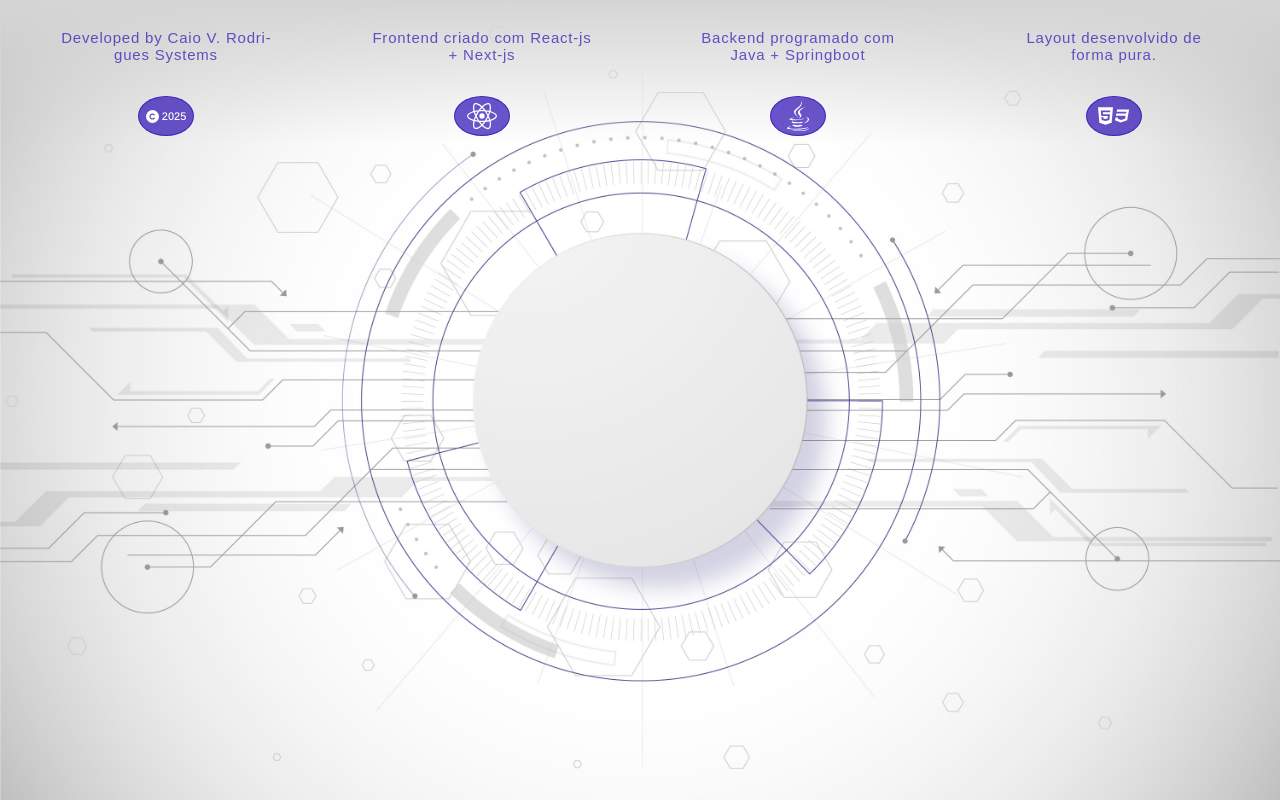
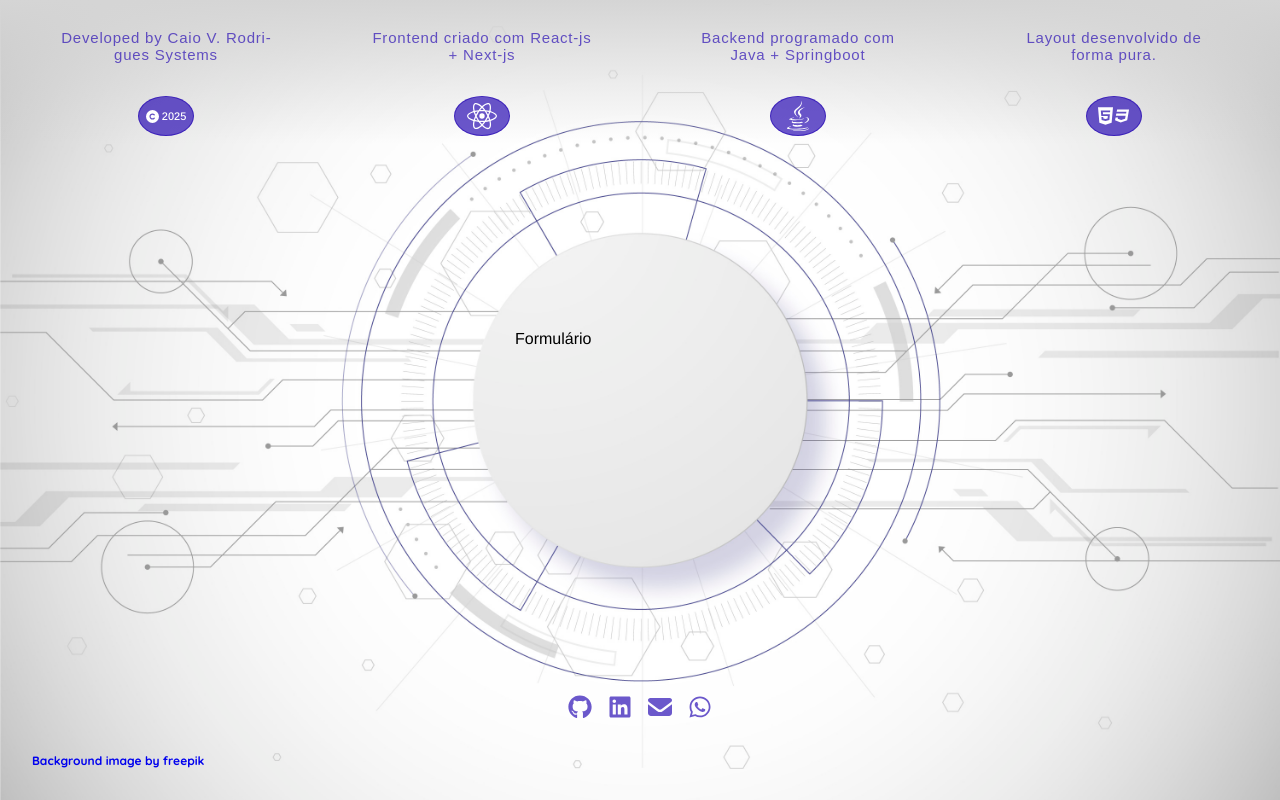
Before and after one commit to caaio-vrodrigues/caiosystems-clientside, a Next.js app: page /login in a window 1280 px wide. Built offline with nearby package versions, Linux system fonts and the light colour scheme; a web font is replaced by a local one.

Commit message:
ajustando pasta do componente TopSec; desenvolvimento do bloco inferior da página de Login

```diff
--- a/src/components/login/Login.module.css
+++ b/src/components/login/Login.module.css
@@ -11,3 +11,9 @@
   background-repeat: no-repeat;
   background-position: center center;
 }
+
+.form{
+  color: black;
+  width: 250px;
+  height: 250px;
+}
--- a/src/components/login/Login.tsx
+++ b/src/components/login/Login.tsx
@@ -1,10 +1,13 @@
+import { BottomSec } from './bottom-sec/BottomSec';
 import styles from './Login.module.css';
-import { TopSec } from './TopSec/TopSec';
+import { TopSec } from './top-sec/TopSec';
 
 export const Login = () => {
   return(
     <div className={styles.loginContainer}>
       <TopSec/>
+      <div className={styles.form}>Formulário</div>
+      <BottomSec/>
     </div>
   );
 };
--- /dev/null
+++ b/src/components/login/bottom-sec/BottomSec.module.css
@@ -0,0 +1,52 @@
+.secBottom{
+  display: flex;
+  flex-wrap: wrap;
+  flex-direction: column-reverse;
+  justify-content:end;
+  width: 100%;
+  height: 100%;
+  font-family: 'Quicksand', sans-serif;
+  font-size: 15px;
+  font-weight: 700;
+  padding: 2rem 2rem;
+}
+
+.linkBgImg{
+  text-decoration: none;
+  font-size: 12px;
+}
+
+.wrapIcons{
+  width: 9rem;
+  display: flex;
+  justify-content: space-between;
+  margin: auto;
+  margin-bottom: 2rem;
+}
+
+.wrapIcons svg{
+  color: var(--purpleBlue);
+  height: 1.5rem;
+  width: 1.5rem;
+}
+
+.wrapIcons svg:hover{
+  color: var(--colorPrimaryHover);
+}
+
+@media screen and (max-width: 349px){
+  .linkBgImg{
+    text-align: center;
+  }
+}
+
+@media screen and (max-width: 180px){
+  .wrapIcons svg{
+    height: 1.2rem;
+    width: 1.2rem;
+  }
+
+  .wrapIcons{
+    width: 6rem;
+  }
+}
--- /dev/null
+++ b/src/components/login/bottom-sec/BottomSec.tsx
@@ -0,0 +1,23 @@
+import { FontAwesomeIcon } from '@fortawesome/react-fontawesome';
+import { contacts } from '@/data/contactData';
+import styles from './BottomSec.module.css';
+import Link from 'next/link';
+
+export const BottomSec = () =>
+  <section className={`${styles.secBottom}`}>
+    <a
+      className={`${styles.linkBgImg}`}
+      href={`https://www.freepik.com/free-vector/white-technology
+        -background-concept_6514902.htm#fromView=keyword&page=3&position=
+        39&uuid=434c589d-d709-4b90-ac96-a95b48253ccb&query=Technology`}
+      target='blank'
+    >
+      Background image by freepik
+    </a>
+    <div className={`${styles.wrapIcons}`}>
+      {contacts.map(contact =>
+        <Link key={contact.id} href={contact.link} target='blank'>
+          <FontAwesomeIcon icon={contact.icon}/>
+        </Link>)}
+    </div>
+  </section>
```
Also changed, not shown: src/components/login/top-sec/TopSec.module.css (renamed from src/components/login/TopSec/TopSec.module.css), src/components/login/top-sec/TopSec.tsx (renamed from src/components/login/TopSec/TopSec.tsx), src/components/login/top-sec/center-elements/CenterElements.tsx (renamed from src/components/login/TopSec/center-elements/CenterElements.tsx), src/components/login/top-sec/first-element/FirstElement.tsx (renamed from src/components/login/TopSec/first-element/FirstElement.tsx), src/components/login/top-sec/last-element/LastElement.tsx (renamed from src/components/login/TopSec/last-element/LastElement.tsx).
